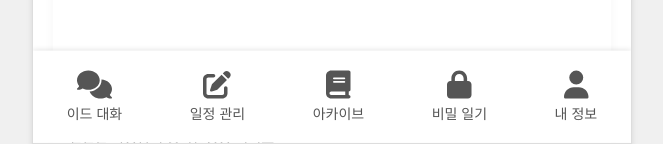
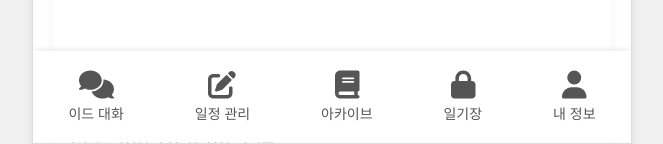
Before and after one commit to HeyHO2154/Id, a React (Vite) app in the folder Frontend/: page /bong/shop in a window 1280 px wide. Shown: the part 656-800 px from the top of the page, without its empty margins (308-971 px from the left). Built offline with nearby package versions, Linux system fonts and the light colour scheme; a web font is replaced by a local one.

Commit message:
Update NavBar.tsx

```diff
--- a/Frontend/src/components/NavBar.tsx
+++ b/Frontend/src/components/NavBar.tsx
@@ -50,7 +50,7 @@
       </NavButton>
       <NavButton to="/feed" $isActive={activeButton === "/feed"} onClick={() => setActiveButton("/feed")}>
         <FontAwesomeIcon icon={faLock} size="2x" />
-        비밀 일기
+        일기장
       </NavButton>
       <NavButton to="/my-page" $isActive={activeButton === "/my-page"} onClick={() => setActiveButton("/my-page")}>
         <FontAwesomeIcon icon={faUser} size="2x" />
```
